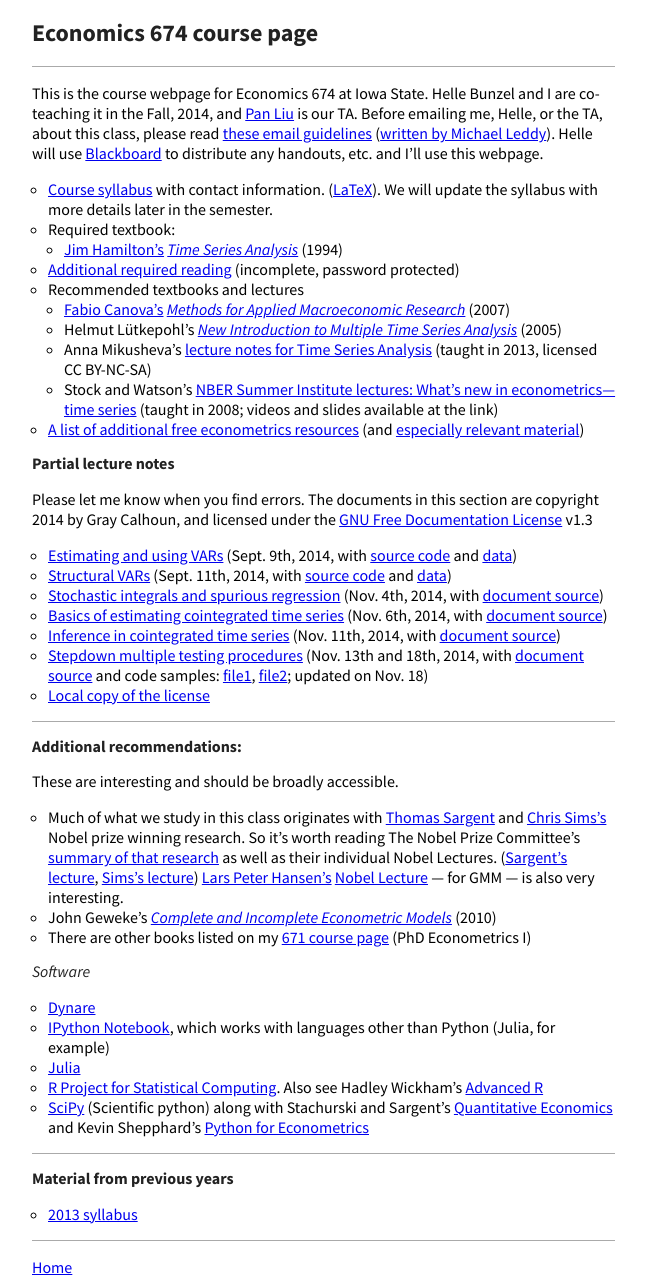
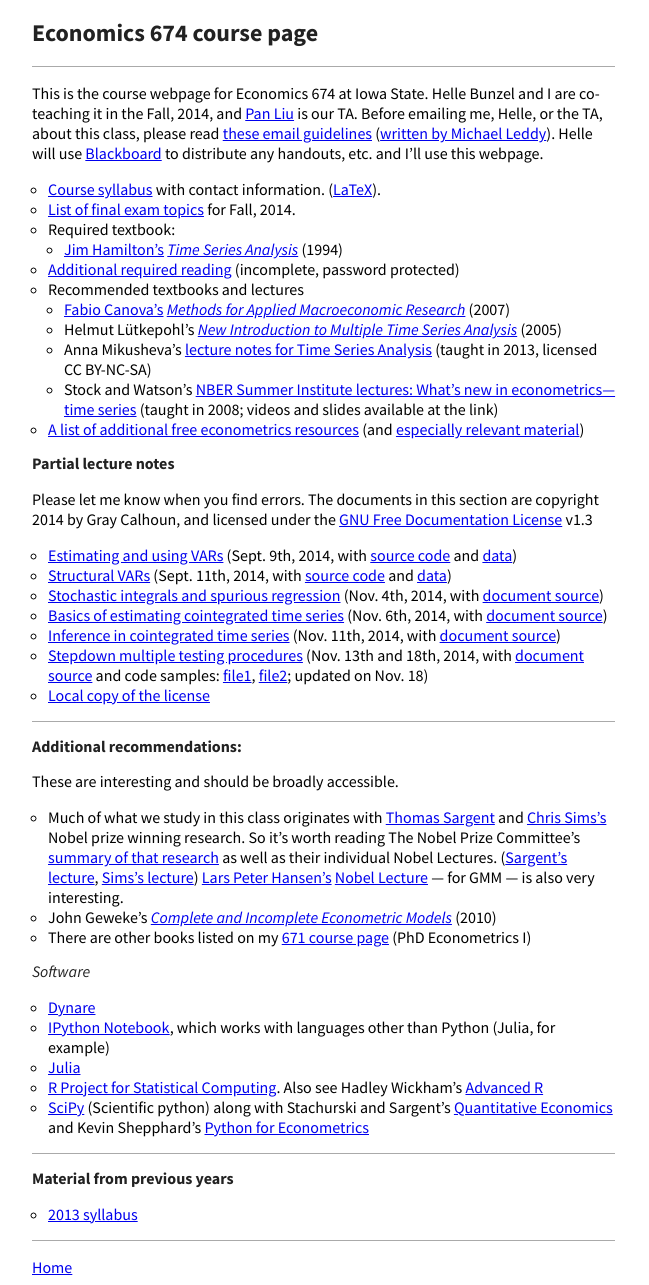
Before and after one commit to mmkuang/grayclhn.github.io, a Jekyll site: the page built from 674/index.md, in a window 1280 px wide. Shown: the whole page, without its empty margins (0-649 px from the left). Built offline with Jekyll 4.4.1, drawn with Linux system fonts in a browser that asks for light colours; Markdown is read by kramdown in place of the engine named in the settings.

Commit message:
Add final exam topics for 674 to webpage

```diff
--- a/674/index.md
+++ b/674/index.md
@@ -16,8 +16,8 @@ Helle will use [Blackboard][] to distribute any handouts, etc. and
 I'll use this webpage.
 
 * [Course syllabus](syllabus-2014.pdf) with contact information.
-  ([LaTeX](syllabus-2014.tex)). We will update the syllabus with more
-  details later in the semester.
+  ([LaTeX](syllabus-2014.tex)).
+* [List of final exam topics](exam-topics-2014.pdf) for Fall, 2014.
 * Required textbook:
   * [Jim Hamilton’s](http://econweb.ucsd.edu/~jhamilton/) *[Time
   Series Analysis](http://press.princeton.edu/titles/5386.html)*
```
Also changed, not shown: 1 other file.
